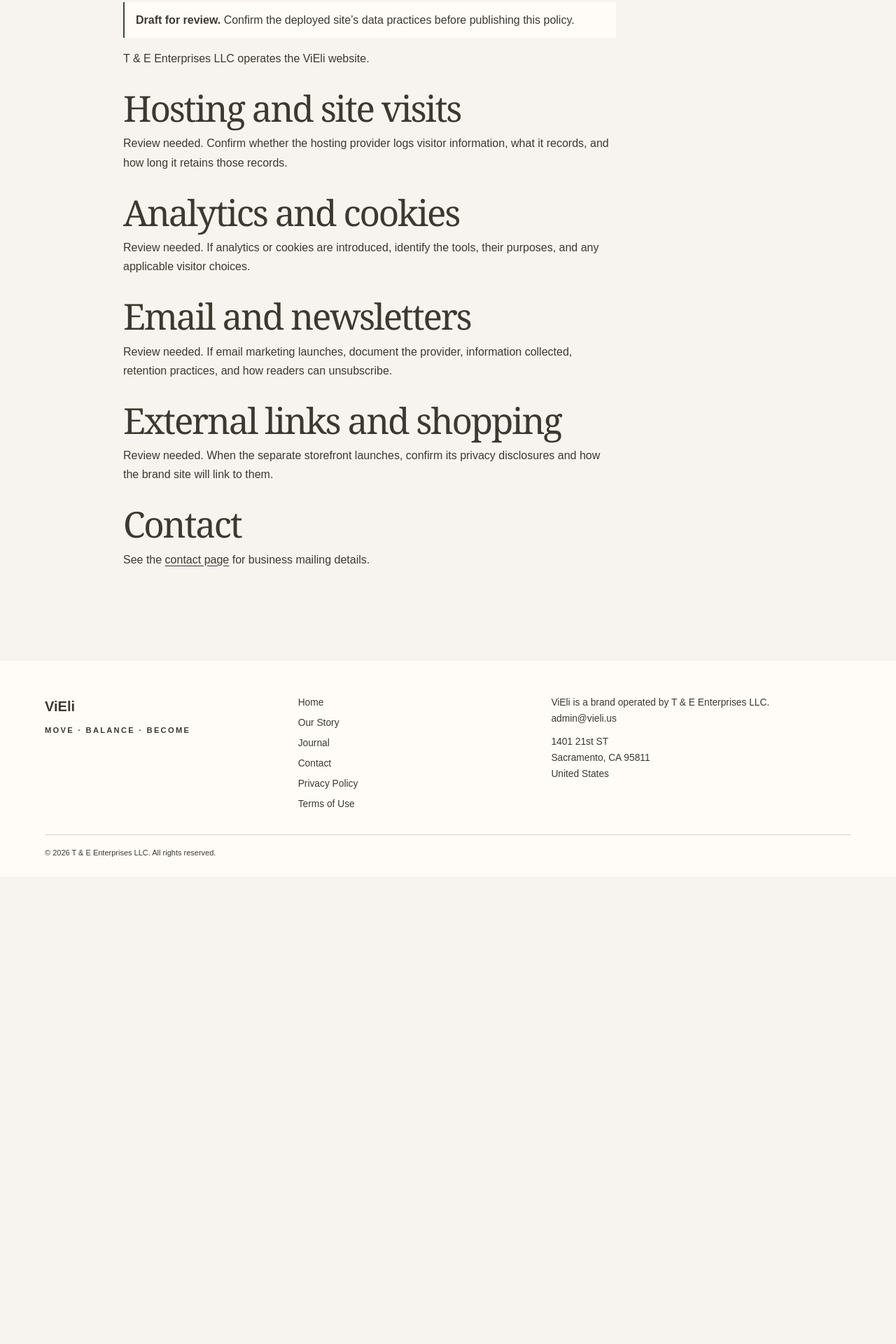
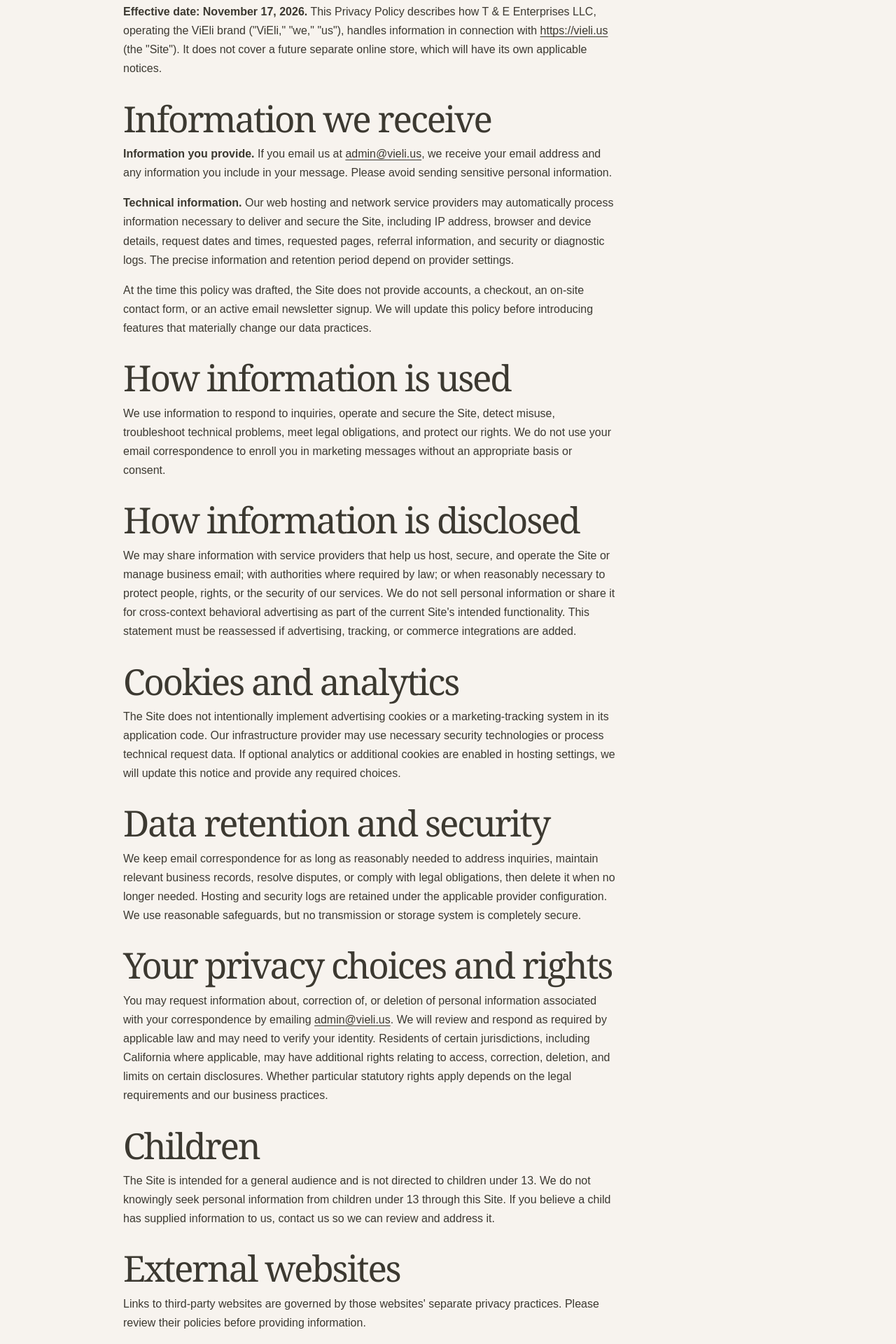
Before and after one commit to tomejenkins/ViEli, a Next.js app: page /privacy in a window 1280 px wide. Shown: the part 300-2220 px from the top of the page at 70% size. Before the commit the page ends 1552 px from the top, so only its background shows below. Built offline with nearby package versions, Linux system fonts and the light colour scheme.

Commit message:
Update ViEli entity, contact, and public legal pages

```diff
--- a/src/app/privacy/page.tsx
+++ b/src/app/privacy/page.tsx
@@ -3,21 +3,33 @@ import { EditorialPage } from "@/components/layout";
 import { site } from "@/config/site";
 import { pageMetadata } from "@/lib/metadata";
 
-export const metadata = { ...pageMetadata("/privacy/"), robots: { index: false } };
+export const metadata = pageMetadata("/privacy/");
 
 export default function Privacy() {
   return <EditorialPage title="Privacy Policy">
-    <p className="draft-note"><strong>Draft for review.</strong> Confirm the deployed site’s data practices before publishing this policy.</p>
-    <p>{site.legalBusinessName} operates the ViEli website.</p>
-    <h2>Hosting and site visits</h2>
-    <p>Review needed. Confirm whether the hosting provider logs visitor information, what it records, and how long it retains those records.</p>
-    <h2>Analytics and cookies</h2>
-    <p>Review needed. If analytics or cookies are introduced, identify the tools, their purposes, and any applicable visitor choices.</p>
-    <h2>Email and newsletters</h2>
-    <p>Review needed. If email marketing launches, document the provider, information collected, retention practices, and how readers can unsubscribe.</p>
-    <h2>External links and shopping</h2>
-    <p>Review needed. When the separate storefront launches, confirm its privacy disclosures and how the brand site will link to them.</p>
-    <h2>Contact</h2>
-    <p>See the <Link href="/contact/">contact page</Link> for business mailing details.</p>
+    <p><strong>Effective date: November 17, 2026.</strong> This Privacy Policy describes how {site.legalBusinessName}, operating the ViEli brand ("ViEli," "we," "us"), handles information in connection with <a href={site.siteUrl}>{site.siteUrl}</a> (the "Site"). It does not cover a future separate online store, which will have its own applicable notices.</p>
+    <h2>Information we receive</h2>
+    <p><strong>Information you provide.</strong> If you email us at <a href="mailto:admin@vieli.us">admin@vieli.us</a>, we receive your email address and any information you include in your message. Please avoid sending sensitive personal information.</p>
+    <p><strong>Technical information.</strong> Our web hosting and network service providers may automatically process information necessary to deliver and secure the Site, including IP address, browser and device details, request dates and times, requested pages, referral information, and security or diagnostic logs. The precise information and retention period depend on provider settings.</p>
+    <p>At the time this policy was drafted, the Site does not provide accounts, a checkout, an on-site contact form, or an active email newsletter signup. We will update this policy before introducing features that materially change our data practices.</p>
+    <h2>How information is used</h2>
+    <p>We use information to respond to inquiries, operate and secure the Site, detect misuse, troubleshoot technical problems, meet legal obligations, and protect our rights. We do not use your email correspondence to enroll you in marketing messages without an appropriate basis or consent.</p>
+    <h2>How information is disclosed</h2>
+    <p>We may share information with service providers that help us host, secure, and operate the Site or manage business email; with authorities where required by law; or when reasonably necessary to protect people, rights, or the security of our services. We do not sell personal information or share it for cross-context behavioral advertising as part of the current Site's intended functionality. This statement must be reassessed if advertising, tracking, or commerce integrations are added.</p>
+    <h2>Cookies and analytics</h2>
+    <p>The Site does not intentionally implement advertising cookies or a marketing-tracking system in its application code. Our infrastructure provider may use necessary security technologies or process technical request data. If optional analytics or additional cookies are enabled in hosting settings, we will update this notice and provide any required choices.</p>
+    <h2>Data retention and security</h2>
+    <p>We keep email correspondence for as long as reasonably needed to address inquiries, maintain relevant business records, resolve disputes, or comply with legal obligations, then delete it when no longer needed. Hosting and security logs are retained under the applicable provider configuration. We use reasonable safeguards, but no transmission or storage system is completely secure.</p>
+    <h2>Your privacy choices and rights</h2>
+    <p>You may request information about, correction of, or deletion of personal information associated with your correspondence by emailing <a href="mailto:admin@vieli.us">admin@vieli.us</a>. We will review and respond as required by applicable law and may need to verify your identity. Residents of certain jurisdictions, including California where applicable, may have additional rights relating to access, correction, deletion, and limits on certain disclosures. Whether particular statutory rights apply depends on the legal requirements and our business practices.</p>
+    <h2>Children</h2>
+    <p>The Site is intended for a general audience and is not directed to children under 13. We do not knowingly seek personal information from children under 13 through this Site. If you believe a child has supplied information to us, contact us so we can review and address it.</p>
+    <h2>External websites</h2>
+    <p>Links to third-party websites are governed by those websites' separate privacy practices. Please review their policies before providing information.</p>
+    <h2>Changes to this policy</h2>
+    <p>We may update this policy as our Site or services change. We will post the updated policy with a revised effective date and provide additional notice when required.</p>
+    <h2>Contact us</h2>
+    <p>{site.legalBusinessName} — ViEli<br />1401 21st ST<br />Sacramento, CA 95811<br />United States<br /><a href="mailto:admin@vieli.us">admin@vieli.us</a></p>
+    <p>For general questions, see our <Link href="/contact/">contact page</Link>.</p>
   </EditorialPage>;
 }
```
